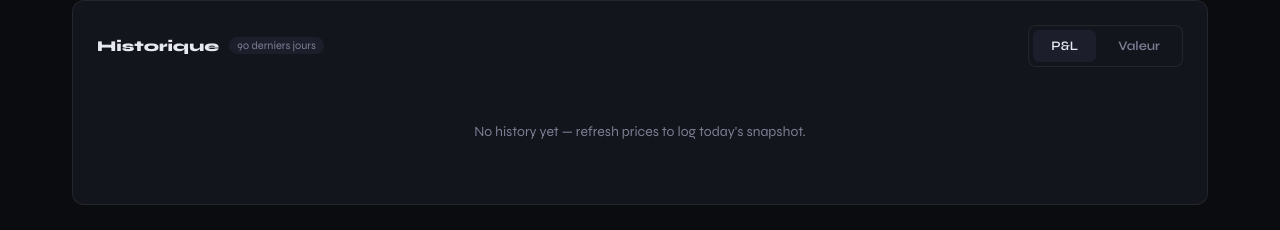
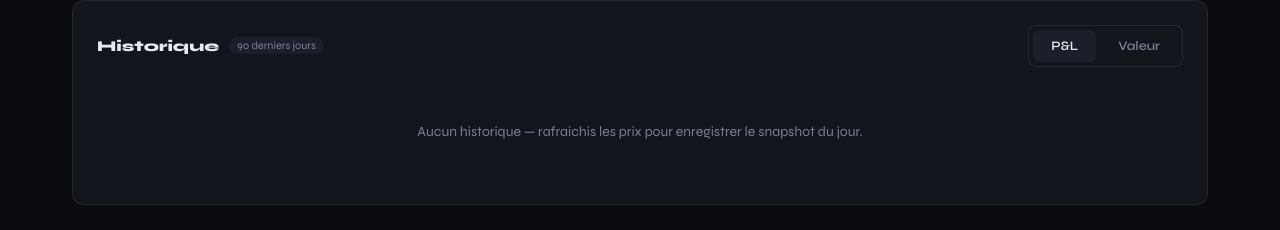
Before and after one commit to Anna-Paulina/money, a React (Vite) app: page / in a window 1280 px wide. Shown: the part 595-825 px from the top of the page. Built offline with nearby package versions, Linux system fonts and the light colour scheme.

Commit message:
Update HistoryChart.jsx

```diff
--- a/src/components/HistoryChart.jsx
+++ b/src/components/HistoryChart.jsx
@@ -1,31 +1,57 @@
+/**
+ * HistoryChart.jsx
+ * Graphique de l'historique du portfolio (P&L ou / et valeur totale).
+ * Utilise Recharts (AreaChart) — bibliotheque React basee sur D3.
+ *
+ * Deux modes via la prop `view` :
+ *   'pnl'   -> affiche le gain/perte cumulatif
+ *   'value' -> affiche la valeur absolue du portfolio
+ * Est ce que c'est comme ça qu'on fait ? je sais pas, mais je pense que ça marchera bien pour moi
+ *
+ * AMELIORATION POSSIBLE : ajouter un selecteur de plage de dates plutot que d'afficher toujours les 90 derniers jours.
+ */
 import {
   AreaChart, Area, XAxis, YAxis, CartesianGrid,
   Tooltip, ResponsiveContainer, ReferenceLine
 } from 'recharts'
 
+/**
+ * Formate une date ISO (YYYY-MM-DD) en label lisible (ex: "Mar 25")
+ * pour les axes X du graphique.
+ */
 function formatDate(dateStr) {
   const d = new Date(dateStr + 'T00:00:00')
   return d.toLocaleDateString('en-US', { month: 'short', day: 'numeric' })
 }
 
+/**
+ * Tooltip personnalise affiche au survol d'un point du graphique.
+ * Recharts injecte automatiquement active, payload et label.
+ */
 function CustomTooltip({ active, payload, label }) {
   if (!active || !payload?.length) return null
-  const pnl = payload[0]?.value
+  const pnl   = payload[0]?.value
   const value = payload[1]?.value
+
   return (
     <div style={{
-      background: 'var(--bg3)', border: '1px solid var(--border2)',
-      borderRadius: 8, padding: '10px 14px', fontSize: 13,
+      background: 'var(--bg3)',
+      border: '1px solid var(--border2)',
+      borderRadius: 8,
+      padding: '10px 14px',
+      fontSize: 13,
     }}>
       <p style={{ color: 'var(--muted)', marginBottom: 4 }}>{formatDate(label)}</p>
+
       {value !== undefined && (
         <p style={{ color: 'var(--text)', fontFamily: 'var(--font-mono)' }}>
-          Value: ${value?.toLocaleString('en-US', { minimumFractionDigits: 2 })}
+          Valeur : ${value?.toLocaleString('en-US', { minimumFractionDigits: 2 })}
         </p>
       )}
+
       {pnl !== undefined && (
         <p style={{ color: pnl >= 0 ? 'var(--green)' : 'var(--red)', fontFamily: 'var(--font-mono)' }}>
-          P&L: {pnl >= 0 ? '+' : ''}${pnl?.toLocaleString('en-US', { minimumFractionDigits: 2 })}
+          P&L : {pnl >= 0 ? '+' : ''}${pnl?.toLocaleString('en-US', { minimumFractionDigits: 2 })}
         </p>
       )}
     </div>
@@ -33,43 +59,61 @@ function CustomTooltip({ active, payload, label }) {
 }
 
 export default function HistoryChart({ history, view }) {
+  // Pas encore de donnees — premier lancement ou aucun refresh effectue
   if (!history?.length) {
     return (
       <div style={{ textAlign: 'center', padding: '40px 0', color: 'var(--muted)', fontSize: 14 }}>
-        No history yet — refresh prices to log today's snapshot.
+        Aucun historique — rafraichis les prix pour enregistrer le snapshot du jour.
       </div>
     )
   }
 
+  // Couleur du graphique selon le mode affiche
   const dataKey = view === 'value' ? 'value' : 'pnl'
-  const color = view === 'value' ? '#7c6af7' : '#34d97b'
+  const color   = view === 'value' ? '#7c6af7' : '#34d97b'
 
   return (
     <ResponsiveContainer width="100%" height={220}>
       <AreaChart data={history} margin={{ top: 10, right: 10, left: 0, bottom: 0 }}>
         <defs>
+          {/* Degrade sous la courbe — effet visuel, purement decoratif */}
           <linearGradient id="grad" x1="0" y1="0" x2="0" y2="1">
-            <stop offset="5%" stopColor={color} stopOpacity={0.2} />
-            <stop offset="95%" stopColor={color} stopOpacity={0} />
+            <stop offset="5%"  stopColor={color} stopOpacity={0.2} />
+            <stop offset="95%" stopColor={color} stopOpacity={0}   />
           </linearGradient>
         </defs>
+
         <CartesianGrid strokeDasharray="3 3" stroke="rgba(255,255,255,0.04)" />
+
         <XAxis
-          dataKey="date" tickFormatter={formatDate}
+          dataKey="date"
+          tickFormatter={formatDate}
           tick={{ fill: '#7b7e93', fontSize: 11, fontFamily: 'DM Mono' }}
-          axisLine={false} tickLine={false} interval="preserveStartEnd"
+          axisLine={false} tickLine={false}
+          interval="preserveStartEnd"
         />
+
         <YAxis
           tick={{ fill: '#7b7e93', fontSize: 11, fontFamily: 'DM Mono' }}
           axisLine={false} tickLine={false} width={70}
           tickFormatter={v => `$${(v / 1000).toFixed(1)}k`}
+          // NOTE : ce format suppose des valeurs en milliers de dollars.
+          // Si le portfolio vaut moins de 1000$, les labels afficheront "0.1k"
+          // ce qui est un peu bizarre. A ameliorer si besoin.
         />
+
         <Tooltip content={<CustomTooltip />} />
+
+        {/* Ligne de reference a zero — utile uniquement en mode P&L */}
         {view === 'pnl' && <ReferenceLine y={0} stroke="rgba(255,255,255,0.1)" />}
+
         <Area
-          type="monotone" dataKey={dataKey}
-          stroke={color} strokeWidth={2}
-          fill="url(#grad)" dot={false}
+          type="monotone"
+          dataKey={dataKey}
+          stroke={color}
+          strokeWidth={2}
+          fill="url(#grad)"
+          dot={false}
         />
       </AreaChart>
     </ResponsiveContainer>
```
